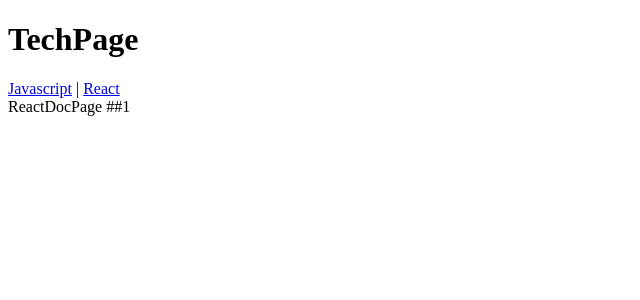
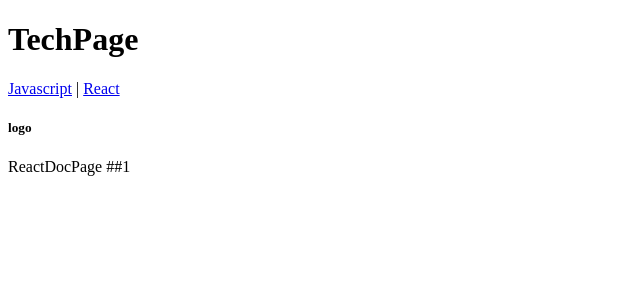
Before and after one commit to chaeeunj/zero-react-practice2, a React (Create React App) app in the folder my-app/: page /tech/react/1 in a window 1280 px wide. Shown: the top 300 px of the page, without its empty margins (0-640 px from the left). Built offline with nearby package versions, Linux system fonts and the light colour scheme.

Commit message:
Navigate 사용

```diff
--- a/my-app/src/App.js
+++ b/my-app/src/App.js
@@ -1,4 +1,4 @@
-import { BrowserRouter, Routes, Route, Link } from 'react-router-dom';
+import { BrowserRouter, Routes, Route, useNavigate } from 'react-router-dom';
 import MainPage from './components/MainPage';
 import TechPage from './components/TechPage';
 import BlogPage from './components/BlogPage';
--- a/my-app/src/components/ReactDocPage.js
+++ b/my-app/src/components/ReactDocPage.js
@@ -1,8 +1,14 @@
 import React from 'react';
-import { useParams } from 'react-router-dom';
+import { useParams, useNavigate } from 'react-router-dom';
 
 export default function ReactDocPage() {
   const params = useParams();
+  const navigate = useNavigate();
 
-  return <div>ReactDocPage ##{params.docId}</div>;
+  return (
+    <>
+      <h5 onClick={() => navigate('/')}>logo</h5>
+      <div>ReactDocPage ##{params.docId}</div>
+    </>
+  );
 }
```
